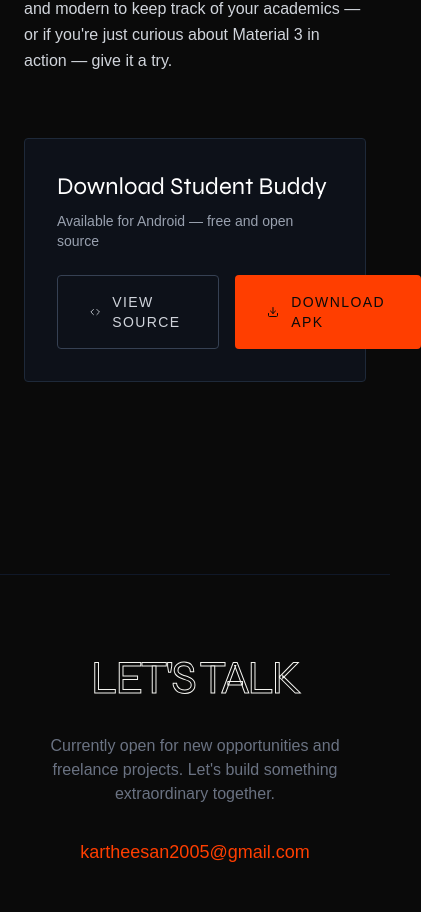
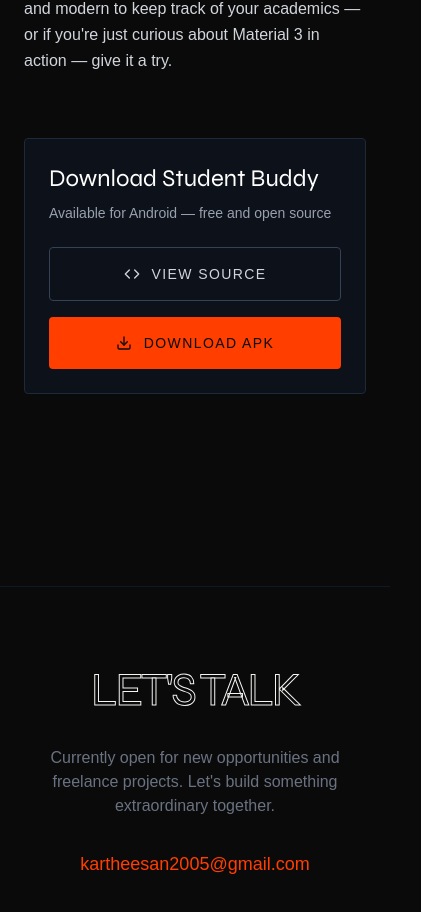
Before and after one commit to kartheesan05/portfolio, a Next.js app: page /blog/student-buddy in a window 390 px wide. Shown: the part 3778-4690 px from the top of the page, 421 px wide, since content can reach past the window. Built offline with nearby package versions, Linux system fonts and the light colour scheme; a web font is replaced by a local one.

Commit message:
fix: blog layout

```diff
--- a/src/app/blog/student-buddy/StudentBuddy.tsx
+++ b/src/app/blog/student-buddy/StudentBuddy.tsx
@@ -227,8 +227,11 @@ export default function StudentBuddy() {
             </p>
           </div>
 
-          <div id="download" className="my-16 p-8 border border-gray-800 rounded-sm bg-gray-900/50">
-            <div className="flex flex-col sm:flex-row items-start sm:items-center justify-between gap-6">
+          <div
+            id="download"
+            className="my-16 p-6 sm:p-8 border border-gray-800 rounded-sm bg-gray-900/50"
+          >
+            <div className="flex flex-col lg:flex-row items-start lg:items-center justify-between gap-6">
               <div>
                 <h3 className="font-syne text-2xl text-white mb-2">
                   Download Student Buddy
@@ -237,12 +240,12 @@ export default function StudentBuddy() {
                   Available for Android — free and open source
                 </p>
               </div>
-              <div className="flex gap-4 shrink-0">
+              <div className="flex flex-col sm:flex-row gap-4 w-full lg:w-auto">
                 <a
                   href="https://github.com/kartheesan05/svce-student-buddy"
                   target="_blank"
                   rel="noopener noreferrer"
-                  className="inline-flex items-center gap-3 px-8 py-4 border border-gray-700 text-gray-300 font-mono text-sm uppercase tracking-widest hover:border-accent hover:text-accent transition-colors rounded-sm"
+                  className="inline-flex items-center justify-center gap-3 w-full sm:w-auto px-6 sm:px-8 py-4 border border-gray-700 text-gray-300 font-mono text-sm uppercase tracking-widest hover:border-accent hover:text-accent transition-colors rounded-sm"
                 >
                   <Code className="w-4 h-4" />
                   View Source
@@ -251,7 +254,7 @@ export default function StudentBuddy() {
                   href="https://github.com/kartheesan05/svce-student-buddy/releases/latest"
                   target="_blank"
                   rel="noopener noreferrer"
-                  className="inline-flex items-center gap-3 px-8 py-4 bg-accent text-bg font-mono text-sm uppercase tracking-widest hover:opacity-90 transition-opacity rounded-sm"
+                  className="inline-flex items-center justify-center gap-3 w-full sm:w-auto px-6 sm:px-8 py-4 bg-accent text-bg font-mono text-sm uppercase tracking-widest hover:opacity-90 transition-opacity rounded-sm"
                 >
                   <Download className="w-4 h-4" />
                   Download APK
```
